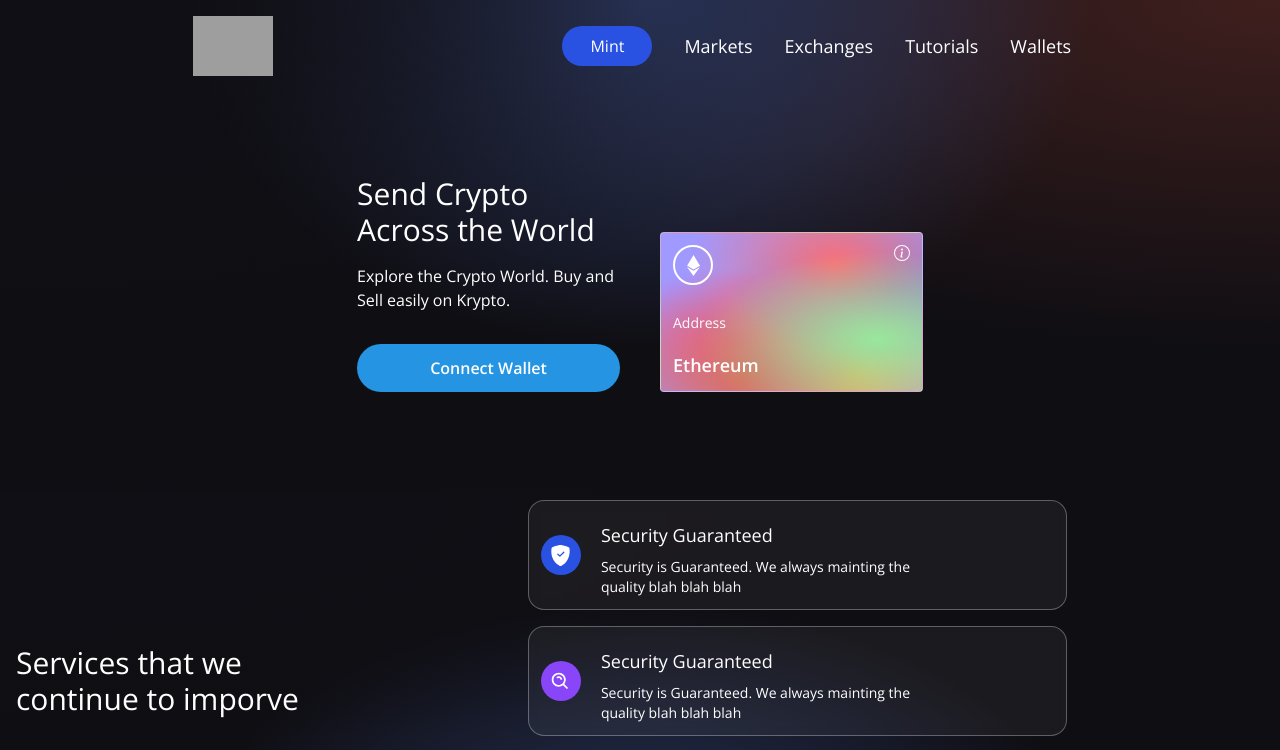
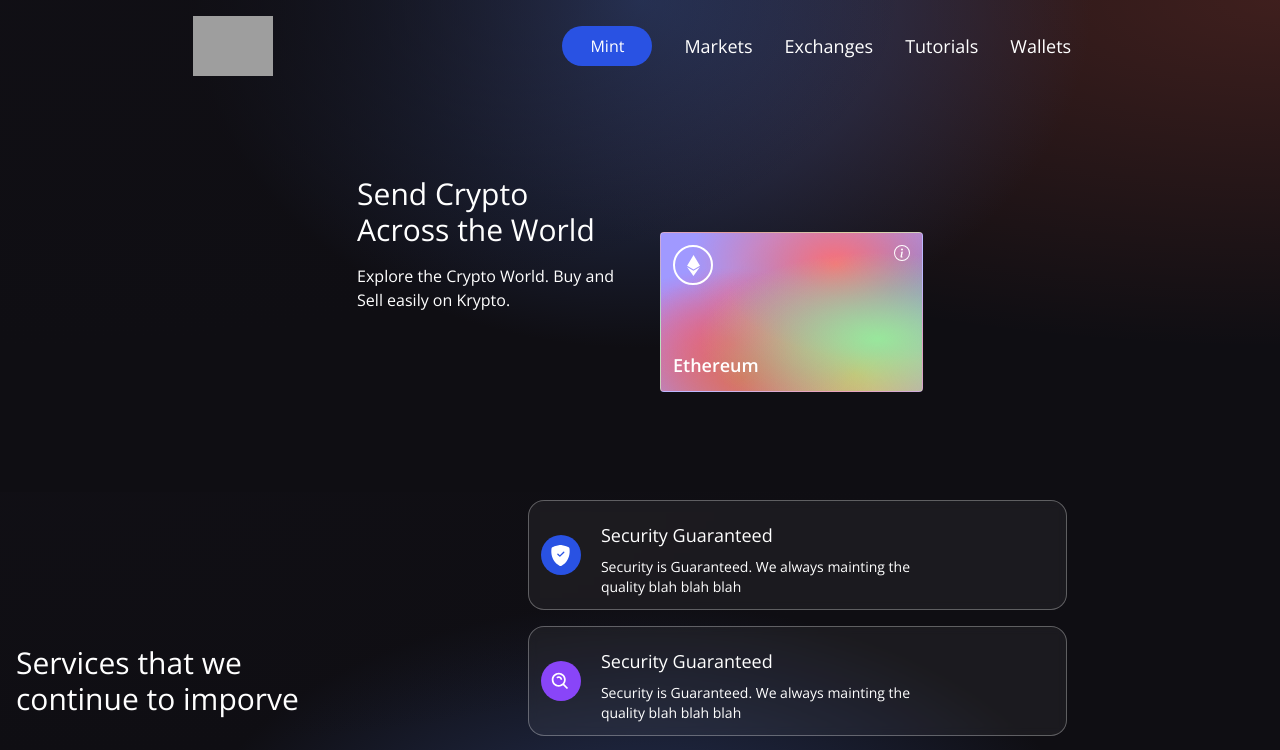
Before and after one commit to FrazNaveed/NFT-marketplace, a React (Create React App) app: page / in a window 1280 px wide. Shown: the top 750 px of the page. Built offline with nearby package versions, Linux system fonts and the light colour scheme; grey boxes are pictures that could not be loaded.

Commit message:
wallet connected

```diff
--- a/src/components/Welcome.js
+++ b/src/components/Welcome.js
@@ -1,16 +1,27 @@
-import { AiFillPlayCircle } from "react-icons/ai";
+import { useEffect, useState } from 'react';
 import {SiEthereum} from 'react-icons/si';
 import {BsInfoCircle} from 'react-icons/bs';
 
-import {Loader} from './';
 
-const connectWallet = ()=>{
-    // return(
-
-    // );
-}
 
 const Welcome = () =>{
+    const [walletAddress, setWalletAddress] = useState("");
+
+    useEffect(async () => {
+
+        setTimeout(async () => {
+          if (!window.ethereum) {
+            return;
+          }
+          let address = await window.ethereum.selectedAddress;
+          window.ethereum.on("accountsChanged", () => {
+            window.location.reload();
+          });
+          setWalletAddress(address ? address.toString() : "");
+
+        }, 1000);
+      }, [walletAddress]);
+
     return(
         <div className="w-full flex justify-center items-center">
           <div className="flex md:flex-row flex-col items-start justify-between md:p-20 py-12 px-4">
@@ -27,11 +38,12 @@ const Welcome = () =>{
                     Buy and Sell easily on Krypto.
                 </p>
 
-                <button type="button" oncClick={connectWallet} className="flex flex-row justify-center my-5 bg-[#2595e3] p-3 rounded-full cursor-pointer hover:bg-[#2546bd]">
+                    {/* oncClick={connectWallet} */}
+                {/* <button type="button"  className="flex flex-row justify-center my-5 bg-[#2595e3] p-3 rounded-full cursor-pointer hover:bg-[#2546bd]">
                     <p className="text-white text-base font-semibold">
                     Connect Wallet
                     </p>
-                </button>
+                </button> */}
             </div>
 
             <div className="flex flex-col flex-1 item-center justify-start w-full mt-10">
@@ -48,7 +60,7 @@ const Welcome = () =>{
 
                     </div>
                         <p className="text-white font-light text-sm">
-                            Address
+                            {walletAddress}
                         </p>
 
                         <p className="text-white font-semibold text-lg mt-1">
```
Also changed, not shown: package.json (+11 -2 lines), 1 other file (tests, documents, lock files or other folders).
